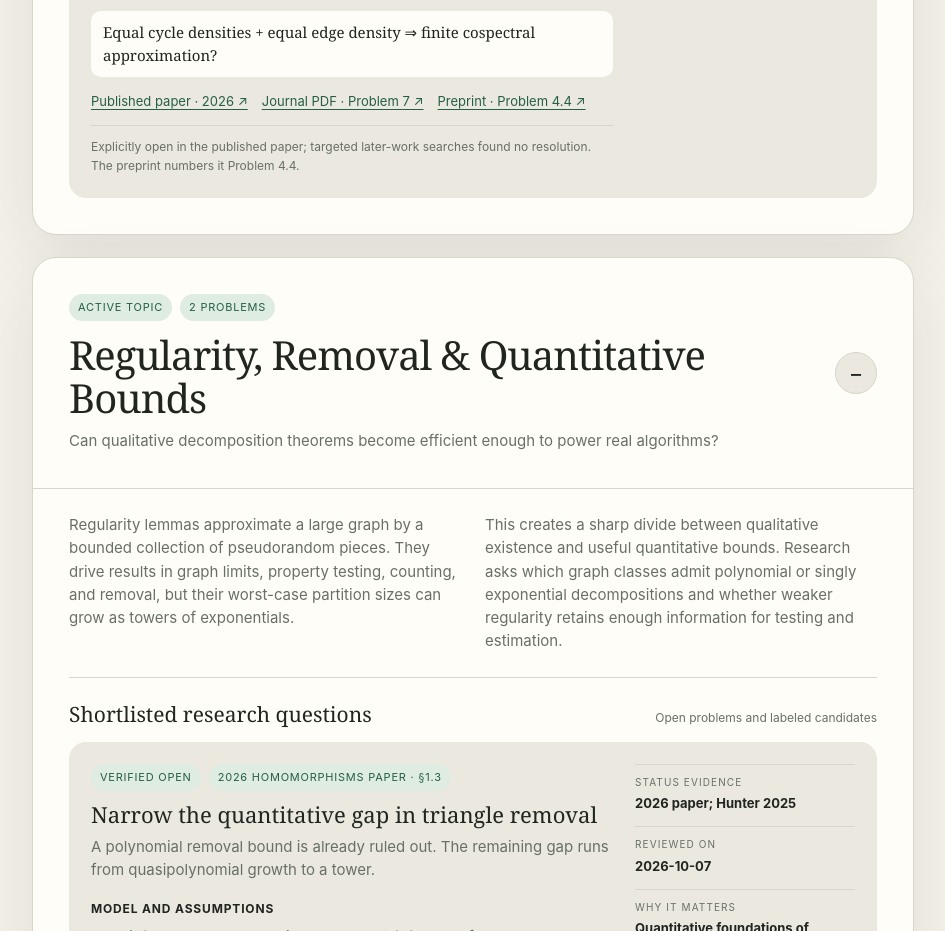
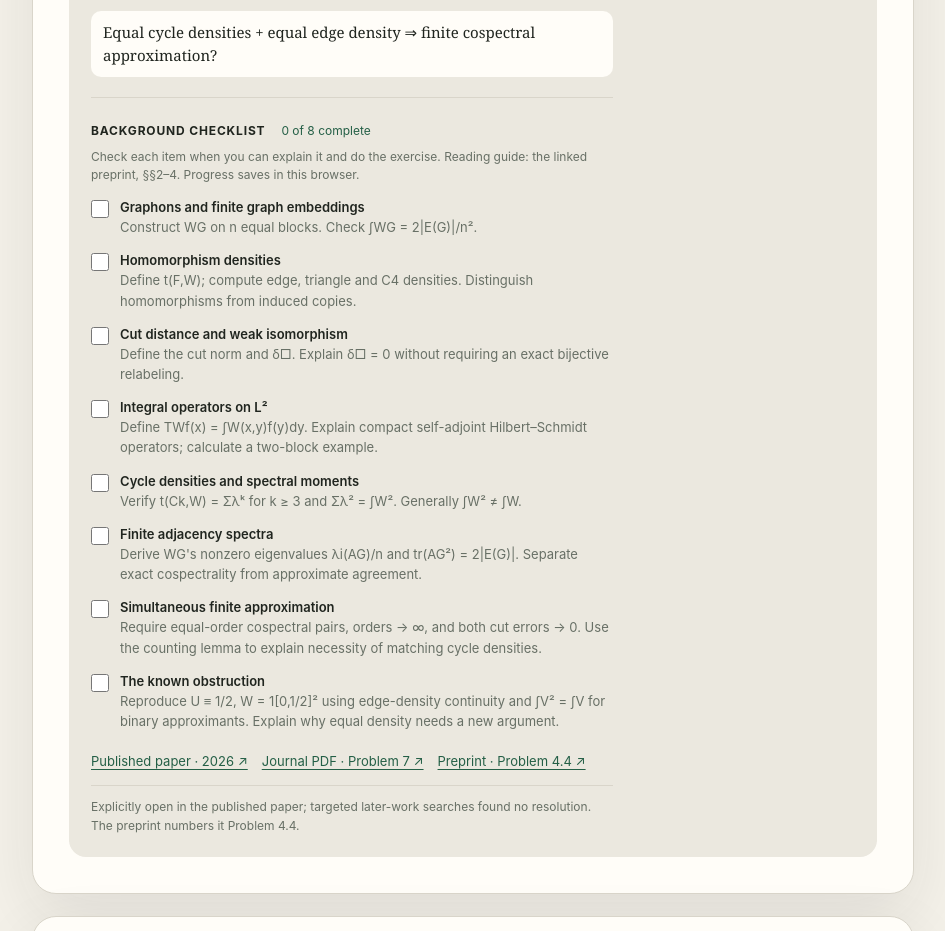
Before and after one commit to hadi1373z/research-problems-website, a plain HTML site: page index.html in a window 1280 px wide. Shown: the part 5255-6186 px from the top of the page, without its empty margins (302-1247 px from the left). Drawn offline with Linux system fonts and the light colour scheme.

Commit message:
feat: add cospectral graphon background checklist

```diff
--- a/app.js
+++ b/app.js
@@ -117,6 +117,16 @@ const topics = [
       reviewed: "2026-10-07",
       statusNote: "Explicitly open in the published paper; targeted later-work searches found no resolution. The preprint numbers it Problem 4.4.",
       importance: "Which spectral equivalences survive approximation by finite graphs?",
+      background: [
+        { id: "graphon-embedding", title: "Graphons and finite graph embeddings", task: "Construct WG on n equal blocks. Check ∫WG = 2|E(G)|/n²." },
+        { id: "homomorphism-density", title: "Homomorphism densities", task: "Define t(F,W); compute edge, triangle and C4 densities. Distinguish homomorphisms from induced copies." },
+        { id: "cut-distance", title: "Cut distance and weak isomorphism", task: "Define the cut norm and δ□. Explain δ□ = 0 without requiring an exact bijective relabeling." },
+        { id: "integral-operator", title: "Integral operators on L²", task: "Define TWf(x) = ∫W(x,y)f(y)dy. Explain compact self-adjoint Hilbert–Schmidt operators; calculate a two-block example." },
+        { id: "spectral-moments", title: "Cycle densities and spectral moments", task: "Verify t(Ck,W) = Σλᵏ for k ≥ 3 and Σλ² = ∫W². Generally ∫W² ≠ ∫W." },
+        { id: "finite-spectrum", title: "Finite adjacency spectra", task: "Derive WG's nonzero eigenvalues λi(AG)/n and tr(AG²) = 2|E(G)|. Separate exact cospectrality from approximate agreement." },
+        { id: "simultaneous-approximation", title: "Simultaneous finite approximation", task: "Require equal-order cospectral pairs, orders → ∞, and both cut errors → 0. Use the counting lemma to explain necessity of matching cycle densities." },
+        { id: "density-obstruction", title: "The known obstruction", task: "Reproduce U ≡ 1/2, W = 1[0,1/2]² using edge-density continuity and ∫V² = ∫V for binary approximants. Explain why equal density needs a new argument." }
+      ],
       links: [
         ["Published paper · 2026", "https://www.combinatorics.org/ojs/index.php/eljc/article/view/v33i1p10"],
         ["Journal PDF · Problem 7", "https://www.combinatorics.org/ojs/index.php/eljc/article/download/v33i1p10/pdf/"],
@@ -248,6 +258,7 @@ function problemTemplate(problem) {
       <div class="research-detail"><h5>${problem.verified ? "Open question" : "Candidate question"}</h5><div class="statement">${escapeHtml(problem.statement)}</div></div>
       ${problem.known ? `<div class="research-detail"><h5>Known results</h5><p>${escapeHtml(problem.known)}</p></div>` : ""}
       ${problem.formula ? `<div class="formula">${escapeHtml(problem.formula)}</div>` : ""}
+      ${backgroundTemplate(problem, state)}
       <div class="links">${links}</div>
       ${problem.statusNote ? `<p class="status-note">${escapeHtml(problem.statusNote)}</p>` : ""}
     </div><div class="facts">
@@ -258,6 +269,17 @@ function problemTemplate(problem) {
       <div class="fact notes-fact"><span>Your notes</span><textarea class="notes" placeholder="Idea, lemma, or next step…">${escapeHtml(state.notes || "")}</textarea><div class="saved"></div></div>
     </div></div>
   </article>`;
+}
+
+function backgroundTemplate(problem, state) {
+  if (!problem.background?.length) return "";
+  const completed = new Set(Array.isArray(state.background) ? state.background : []);
+  const count = problem.background.filter(item => completed.has(item.id)).length;
+  return `<section class="background-checklist research-detail" aria-labelledby="background-${escapeHtml(problem.id)}">
+    <div class="checklist-heading"><h5 id="background-${escapeHtml(problem.id)}">Background checklist</h5><span class="checklist-progress" aria-live="polite">${count} of ${problem.background.length} complete</span></div>
+    <p class="checklist-intro">Check each item when you can explain it and do the exercise. Reading guide: the linked preprint, §§2–4. Progress saves in this browser.</p>
+    <ul>${problem.background.map(item => `<li><label class="checklist-item"><input type="checkbox" data-background="${escapeHtml(item.id)}"${completed.has(item.id) ? " checked" : ""}><span><strong>${escapeHtml(item.title)}</strong><span>${escapeHtml(item.task)}</span></span></label></li>`).join("")}</ul>
+  </section>`;
 }
 
 function topicTemplate(topic) {
@@ -277,22 +299,29 @@ function bindInteractions() {
     const stage = card.querySelector(".stage");
     const notes = card.querySelector(".notes");
     const saved = card.querySelector(".saved");
+    const checklist = [...card.querySelectorAll("[data-background]")];
     let timer;
     const persist = () => {
-      localStorage.setItem(`atlasState:${id}`, JSON.stringify({ stage: stage.value, notes: notes.value }));
+      const state = { ...storedState(id), stage: stage.value, notes: notes.value };
+      if (checklist.length) {
+        state.background = checklist.filter(item => item.checked).map(item => item.dataset.background);
+        card.querySelector(".checklist-progress").textContent = `${state.background.length} of ${checklist.length} complete`;
+      }
+      localStorage.setItem(`atlasState:${id}`, JSON.stringify(state));
       saved.textContent = "Saved locally";
       clearTimeout(timer);
       timer = setTimeout(() => { saved.textContent = ""; }, 1300);
     };
     stage.addEventListener("change", persist);
     notes.addEventListener("input", persist);
+    checklist.forEach(item => item.addEventListener("change", persist));
   });
 }
 
 function render() {
   const term = search.value.trim().toLowerCase();
   const visible = topics.filter(topic => {
-    const searchable = [topic.title, topic.summary, ...topic.intro, ...topic.problems.flatMap(problem => [problem.title, problem.statement, problem.model || "", problem.known || "", problem.formula || "", problem.source || "", storedState(problem.id).notes || ""])].join(" ").toLowerCase();
+    const searchable = [topic.title, topic.summary, ...topic.intro, ...topic.problems.flatMap(problem => [problem.title, problem.statement, problem.model || "", problem.known || "", problem.formula || "", problem.source || "", ...(problem.background || []).flatMap(item => [item.title, item.task]), storedState(problem.id).notes || ""])].join(" ").toLowerCase();
     return (selected === "all" || selected === topic.id) && searchable.includes(term);
   });
   topicRoot.innerHTML = visible.map(topicTemplate).join("") || '<div class="placeholder">No topic matches this search.</div>';
--- a/styles.css
+++ b/styles.css
@@ -70,6 +70,18 @@ h1 { font: 500 clamp(38px, 5.3vw, 64px)/.96 Georgia, serif; letter-spacing: -.04
 .statement { font: 17px/1.55 Georgia, serif; border-left: 3px solid var(--green); padding-left: 15px; margin: 16px 0; }
 .formula { display: inline-block; max-width: 100%; overflow-wrap: anywhere; padding: 10px 12px; border-radius: 10px; background: var(--paper); font-family: "Cambria Math", Cambria, serif; margin-bottom: 14px; }
 .problem p.status-note { font-size: 12px; margin: 14px 0 0; padding-top: 12px; border-top: 1px solid var(--line); }
+.background-checklist { border-top: 1px solid var(--line); margin: 6px 0 20px; padding-top: 6px; }
+.checklist-heading { display: flex; flex-wrap: wrap; align-items: baseline; gap: 8px 16px; }
+.checklist-progress { color: var(--green); font-size: 12px; }
+.problem p.checklist-intro { font-size: 12px; margin-bottom: 12px; }
+.background-checklist ul { list-style: none; margin: 0; padding: 0; display: grid; gap: 13px; }
+.checklist-item { display: flex; gap: 11px; align-items: flex-start; cursor: pointer; }
+.checklist-item input { width: 18px; height: 18px; margin: 3px 0 0; flex: 0 0 auto; accent-color: var(--green); }
+.checklist-item input:focus-visible { outline: 2px solid var(--green); outline-offset: 3px; }
+.checklist-item strong, .checklist-item span span { display: block; }
+.checklist-item strong { font-size: 13px; font-weight: 600; }
+.checklist-item span span { font-size: 13px; color: var(--muted); overflow-wrap: anywhere; }
+.checklist-item input:checked + span strong { color: var(--green); }
 .facts { display: grid; align-content: start; gap: 13px; }
 .fact { border-top: 1px solid var(--line); padding-top: 10px; }
 .fact span { display: block; color: var(--muted); font-size: 10px; text-transform: uppercase; letter-spacing: .11em; }
```
Also changed, not shown: README.md.
